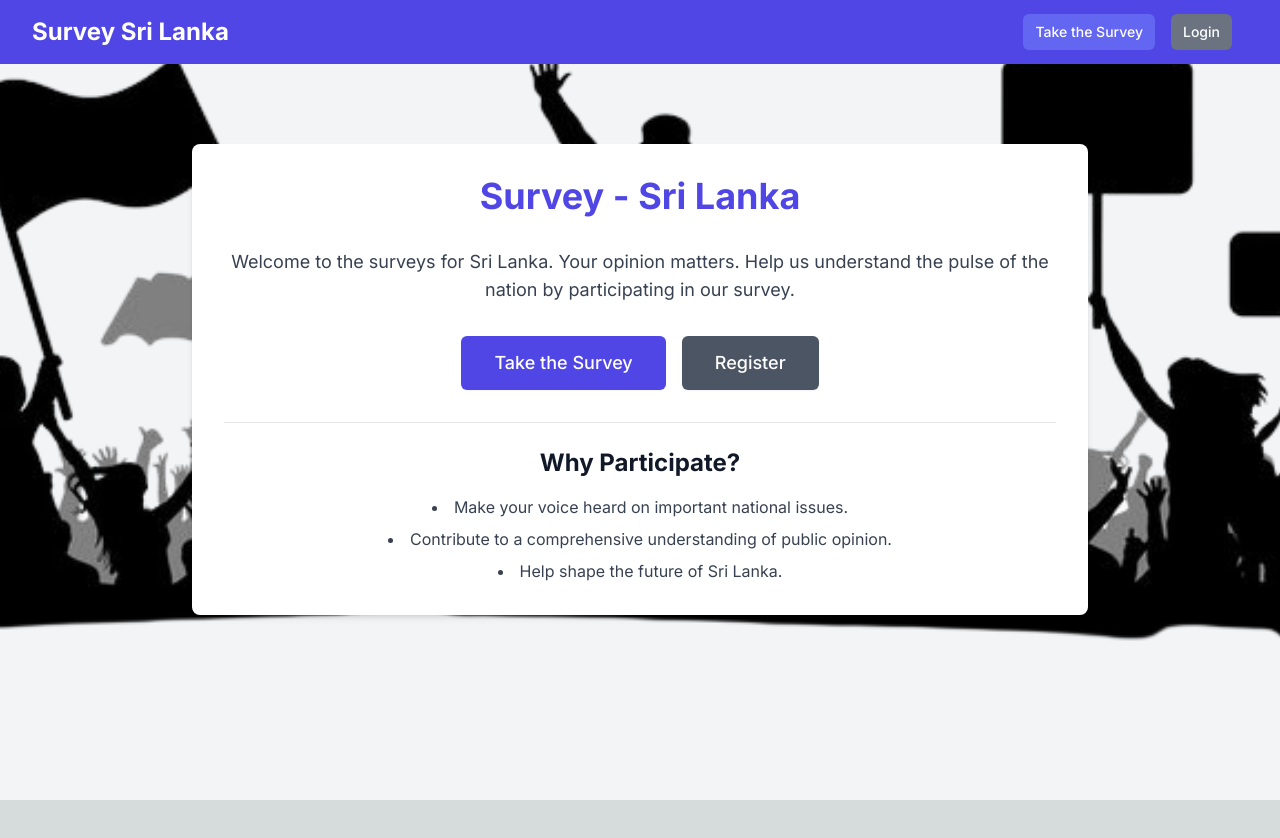
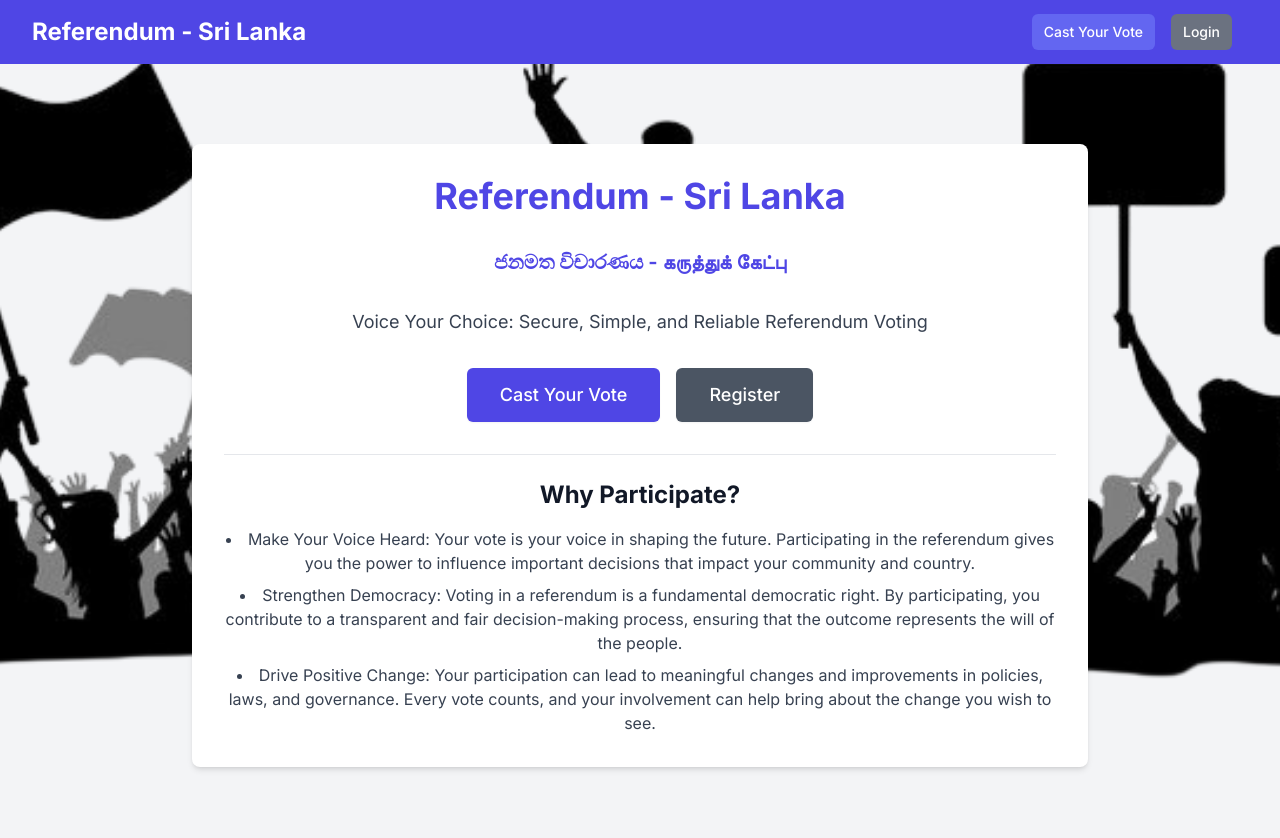
Before and after one commit to sameerabit/election-survey-app, a Next.js app: page / in a window 1280 px wide. Shown: the top 838 px of the page. Before the commit the page ends 800 px from the top, so only its background shows below. Built offline with nearby package versions, Linux system fonts and the light colour scheme.

Commit message:
bug fixes

```diff
--- a/next.config.mjs
+++ b/next.config.mjs
@@ -1,16 +1,8 @@
 /** @type {import('next').NextConfig} */
 const nextConfig = {
-    // images: {
-    //     domains: ['http://localhost:3000'],
-    //     remotePatterns: [
-    //       {
-    //         protocol: 'http',
-    //         hostname: 'localhost',
-    //         port: '3000',
-    //         pathname: '/uploads/**',
-    //       },
-    //     ],
-    //   },
+    images: {
+        domains: ['localhost'],
+      },
 };
 
 export default nextConfig;
--- a/src/app/admin/elections/create/page.tsx
+++ b/src/app/admin/elections/create/page.tsx
@@ -7,6 +7,7 @@ import Navbar from "../../../components/Navbar";
 import AutocompleteCountry, {
   Country,
 } from "@src/app/components/AutocompleteCountry";
+import Image from "next/image";
 
 const API_HOST = process.env.NEXT_PUBLIC_API_HOST;
 
@@ -326,12 +327,14 @@ const CreateElection: React.FC = () => {
                         />
                         {candidate.picturePreview && (
                           <div className="mt-2">
-                            <img
+                            <Image
                               src={
                                 candidate.picturePreview
                               }
                               alt={`Preview of ${candidate.name}'s picture`}
                               className="max-w-xs"
+                              width={100}
+                              height={100}
                             />
                           </div>
                         )}
@@ -355,12 +358,14 @@ const CreateElection: React.FC = () => {
                         {/* Display preview for symbol */}
                         {candidate.symbolPreview && (
                           <div className="mt-2">
-                            <img
+                            <Image
                               src={
                                 candidate.symbolPreview
                               }
                               alt={`Preview of ${candidate.name}'s symbol`}
                               className="max-w-xs"
+                              width={100}
+                              height={100}
                             />
                           </div>
                         )}
--- a/src/app/components/Navbar.tsx
+++ b/src/app/components/Navbar.tsx
@@ -14,7 +14,7 @@ const Navbar: React.FC = () => {
               href="/"
               className="text-white text-2xl font-bold"
             >
-              Survey Sri Lanka
+              Referendum - Sri Lanka
             </Link>
           </div>
           <div className="flex items-center space-x-4">
@@ -22,7 +22,7 @@ const Navbar: React.FC = () => {
               href="/survey"
               className="px-3 py-2 text-sm font-medium text-white bg-indigo-500 rounded-md hover:bg-indigo-700"
             >
-              Take the Survey
+              Cast Your Vote
             </Link>
             {user?.username ? (
               <Link
--- a/src/app/login/page.tsx
+++ b/src/app/login/page.tsx
@@ -44,6 +44,8 @@ const Login: React.FC = () => {
           }),
         }
       );
+
+      console.log("response...", response);
 
       if (!response.ok) {
         throw new Error("Login failed");
--- a/src/app/page.tsx
+++ b/src/app/page.tsx
@@ -13,7 +13,7 @@ const Home: React.FC = () => {
       className="min-h-screen bg-gray-100 bg-cover bg-center"
     >
       <Head>
-        <title>Survey - Sri Lanka</title>
+        <title>Referendum - Sri Lanka</title>
         <meta
           name="description"
           content="Participate in the surveys for Sri Lanka."
@@ -26,20 +26,21 @@ const Home: React.FC = () => {
       <main className="flex items-center justify-center py-20">
         <div className="w-full max-w-4xl p-8 space-y-8 bg-white rounded-lg shadow-md">
           <h1 className="text-4xl font-bold text-center text-indigo-600">
-            Survey - Sri Lanka
+            Referendum - Sri Lanka
           </h1>
+          <h2 className="text-xl font-bold text-center text-indigo-600">
+            ජනමත විචාරණය - கருத்துக் கேட்பு
+          </h2>
           <p className="text-lg text-center text-gray-700">
-            Welcome to the surveys for Sri Lanka.
-            Your opinion matters. Help us
-            understand the pulse of the nation by
-            participating in our survey.
+            Voice Your Choice: Secure, Simple, and
+            Reliable Referendum Voting
           </p>
           <div className="flex justify-center space-x-4">
             <Link
               href="/survey"
               className="px-8 py-3 text-lg font-medium text-white bg-indigo-600 border border-transparent rounded-md shadow-sm hover:bg-indigo-700 focus:outline-none focus:ring-2 focus:ring-offset-2 focus:ring-indigo-500"
             >
-              Take the Survey
+              Cast Your Vote
             </Link>
             <Link
               href="/register"
@@ -54,16 +55,32 @@ const Home: React.FC = () => {
             </h2>
             <ul className="mt-4 space-y-2 text-center text-gray-700 list-disc list-inside">
               <li>
-                Make your voice heard on important
-                national issues.
+                Make Your Voice Heard: Your vote
+                is your voice in shaping the
+                future. Participating in the
+                referendum gives you the power to
+                influence important decisions that
+                impact your community and country.
               </li>
               <li>
-                Contribute to a comprehensive
-                understanding of public opinion.
+                Strengthen Democracy: Voting in a
+                referendum is a fundamental
+                democratic right. By
+                participating, you contribute to a
+                transparent and fair
+                decision-making process, ensuring
+                that the outcome represents the
+                will of the people.
               </li>
               <li>
-                Help shape the future of Sri
-                Lanka.
+                Drive Positive Change: Your
+                participation can lead to
+                meaningful changes and
+                improvements in policies, laws,
+                and governance. Every vote counts,
+                and your involvement can help
+                bring about the change you wish to
+                see.
               </li>
             </ul>
           </div>
--- a/src/app/survey/page.tsx
+++ b/src/app/survey/page.tsx
@@ -13,6 +13,8 @@ import Image from "next/image";
 import { useRouter } from "next/navigation";
 
 const API_HOST = process.env.NEXT_PUBLIC_API_HOST;
+const NEXT_PUBLIC_IMAGE_URL =
+  process.env.NEXT_PUBLIC_IMAGE_URL;
 
 interface ElectionWithDetails extends Election {
   country: Country;
@@ -61,7 +63,7 @@ const Survey: React.FC = () => {
   return (
     <div className="min-h-screen bg-gray-100">
       <Head>
-        <title>Select Survey</title>
+        <title>Select Referendum</title>
         <meta
           name="description"
           content="Survey"
@@ -72,7 +74,10 @@ const Survey: React.FC = () => {
       <main className="flex items-center justify-center py-20">
         <div className="container mx-auto">
           <div className="max-w-6xl mx-auto bg-white rounded-lg overflow-hidden shadow-lg">
-            <h2 className="p-6 font-serif font-bold from-stone-950 text-3xl"></h2>
+            <h1 className="p-6 font-serif font-bold from-stone-950 text-3xl">
+              {" "}
+              Ongoing Elections
+            </h1>
             <div className="grid grid-cols-1 sm:grid-cols-2 lg:grid-cols-3 gap-6 p-4">
               {elections.map((election) => (
                 <div
@@ -102,7 +107,7 @@ const Survey: React.FC = () => {
                           >
                             {candidate.picture && (
                               <Image
-                                src={`${API_HOST}/uploads/${candidate.picture}`}
+                                src={`${NEXT_PUBLIC_IMAGE_URL}/${candidate.picture}`}
                                 width={100}
                                 height={100}
                                 alt={
--- a/src/app/vote/[electionId]/page.tsx
+++ b/src/app/vote/[electionId]/page.tsx
@@ -9,6 +9,8 @@ import { useAuth } from "@src/app/context/AuthContext";
 import { useRouter } from "next/navigation";
 
 const API_HOST = process.env.NEXT_PUBLIC_API_HOST;
+const NEXT_PUBLIC_IMAGE_URL =
+  process.env.NEXT_PUBLIC_IMAGE_URL;
 
 interface Vote {
   params: { electionId: string };
@@ -29,6 +31,8 @@ const Vote: React.FC<Vote> = ({
   );
   const { user, isAuthenticated } = useAuth();
   const router = useRouter();
+
+  console.log(user);
 
   useEffect(() => {
     if (!isAuthenticated) {
@@ -77,14 +81,12 @@ const Vote: React.FC<Vote> = ({
             (candidate: any) => {
               candidate["picturePreview"] =
                 candidate.picture
-                  ? API_HOST +
-                    "/uploads/" +
+                  ? NEXT_PUBLIC_IMAGE_URL +
                     candidate.picture
                   : null;
               candidate["symbolPreview"] =
                 candidate.symbol
-                  ? API_HOST +
-                    "/uploads/" +
+                  ? NEXT_PUBLIC_IMAGE_URL +
                     candidate.symbol
                   : null;
             }
@@ -209,12 +211,12 @@ const Vote: React.FC<Vote> = ({
                                   candidate.picturePreview
                                 }
                                 alt={`${candidate.name}'s picture`}
-                                className="md:w-16 md:h-16  object-cover basis-1/4"
+                                className="md:w-32 md:h-32 basis-1/4"
                                 width={64}
                                 height={64}
                               />
                             )}
-                            <span className="md:text-3xl md:min-w-96 font-semibold">
+                            <span className="md:text-3xl md:min-w-96 md:max-w-96 font-semibold">
                               {candidate.name}
                             </span>
                             {/* {candidate.symbol && (
--- a/src/app/vote/[electionId]/result/page.tsx
+++ b/src/app/vote/[electionId]/result/page.tsx
@@ -10,6 +10,8 @@ import React, {
 } from "react";
 
 const API_HOST = process.env.NEXT_PUBLIC_API_HOST;
+const NEXT_PUBLIC_IMAGE_URL =
+  process.env.NEXT_PUBLIC_IMAGE_URL;
 
 interface Candidate {
   candidateId: number;
@@ -98,7 +100,7 @@ const Result: React.FC<{
                         <td className="flex items-center py-2 px-4">
                           {candidate.picture && (
                             <Image
-                              src={`${API_HOST}/uploads/${candidate.picture}`}
+                              src={`${NEXT_PUBLIC_IMAGE_URL}${candidate.picture}`}
                               alt={`${candidate.name}'s picture`}
                               className="w-10 h-10 rounded-full object-cover mr-4"
                               width={40}
```
Also changed, not shown: src/app/admin/elections/[id]/edit/page.tsx (+9 -5 lines).
